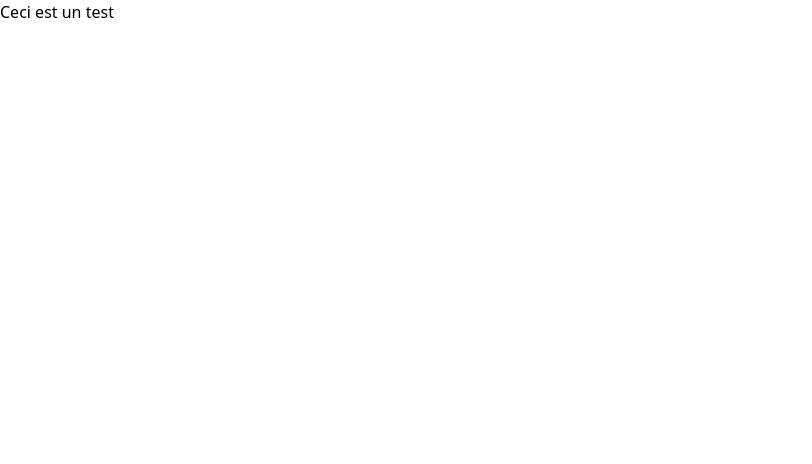
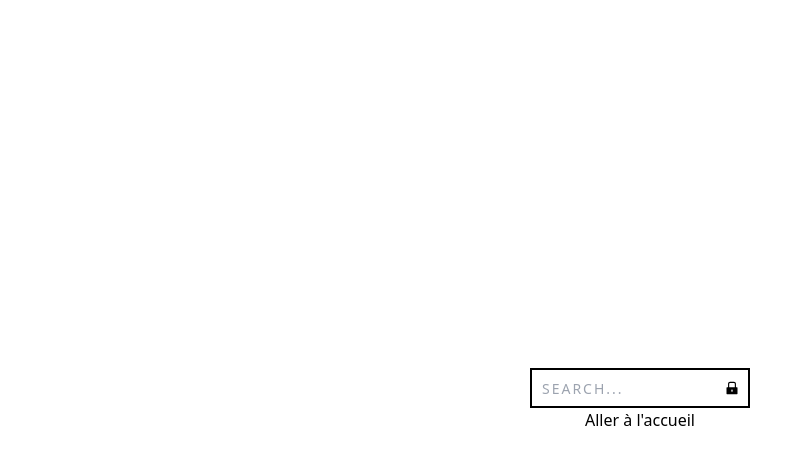
Before and after one commit to OliBoucher04/32dec, a React (Vite) app: page /login in a window 1280 px wide. Before the commit this address led to /home. Shown: the top 464 px of the page, without its empty margins (0-812 px from the left). Built offline with nearby package versions, Linux system fonts and the light colour scheme.

Commit message:
feature-changement-page

```diff
--- a/package.json
+++ b/package.json
@@ -12,6 +12,7 @@
   "dependencies": {
     "react": "^18.2.0",
     "react-dom": "^18.2.0",
+    "react-icons": "^5.0.1",
     "react-router": "^6.22.3",
     "react-router-dom": "^6.22.3"
   },
--- /dev/null
+++ b/src/assets/index.js
@@ -0,0 +1,5 @@
+import windowsXp from './img/windowsXP.jpg'
+
+export {
+    windowsXp
+}
--- a/src/pages/Home.jsx
+++ b/src/pages/Home.jsx
@@ -1,10 +1,12 @@
 import React from "react";
+import { windowsXp } from "../assets";
 
 const Layout = () => {
   return (
-    <div>
-        Ceci est un test
-    </div>
+    <>
+        <img src={windowsXp} alt="fondEcran" className="fixed"/>
+
+    </>
   );
 };
 
--- /dev/null
+++ b/src/pages/Login.css
@@ -0,0 +1,43 @@
+.input-container {
+    width: 220px;
+    position: relative;
+  }
+
+  .icon {
+    position: absolute;
+    right: 10px;
+    top: calc(50% + 5px);
+    transform: translateY(calc(-50% - 5px));
+  }
+
+  .input {
+    width: 100%;
+    height: 40px;
+    padding: 10px;
+    transition: .2s linear;
+    border: 2.5px solid black;
+    font-size: 14px;
+    text-transform: uppercase;
+    letter-spacing: 2px;
+  }
+
+  .input:focus {
+    outline: none;
+    border: 0.5px solid black;
+    box-shadow: -5px -5px 0px black;
+  }
+
+  .input-container:hover > .icon {
+    animation: anim 1s linear infinite;
+  }
+
+  @keyframes anim {
+    0%,
+    100% {
+      transform: translateY(calc(-50% - 5px)) scale(1);
+    }
+
+    50% {
+      transform: translateY(calc(-50% - 5px)) scale(1.1);
+    }
+  }
--- /dev/null
+++ b/src/pages/Login.jsx
@@ -0,0 +1,20 @@
+import React from "react";
+import { Link } from "react-router-dom";
+import './Login.css'
+import { AiFillLock } from "react-icons/ai";
+
+const Login = () => {
+    return (
+        <section className="flex flex-col justify-center items-center h-screen">
+            <div class="input-container">
+                <input type="text" name="text" class="input" placeholder="search..." />
+                <span class="icon">
+                    <AiFillLock />
+                </span>
+            </div>
+            <Link to='/home'>Aller à l'accueil</Link>
+        </section>
+    );
+};
+
+export default Login;
```
Also changed, not shown: src/App.jsx (+7 -2 lines), 2 other files (tests, documents, lock files or other folders).
